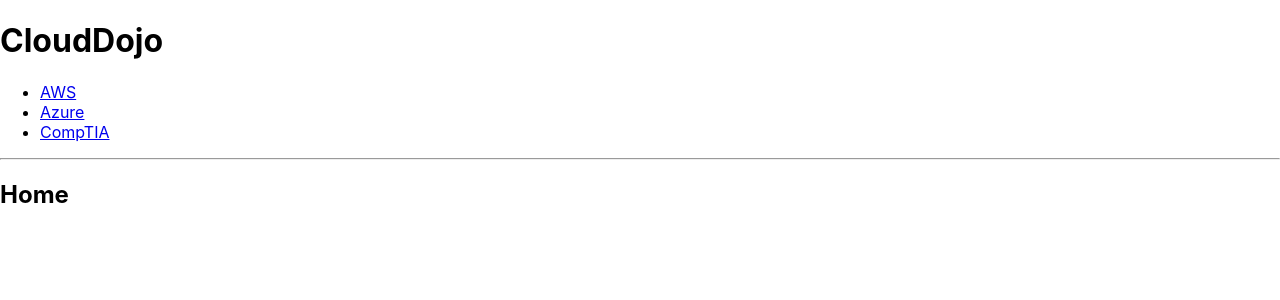
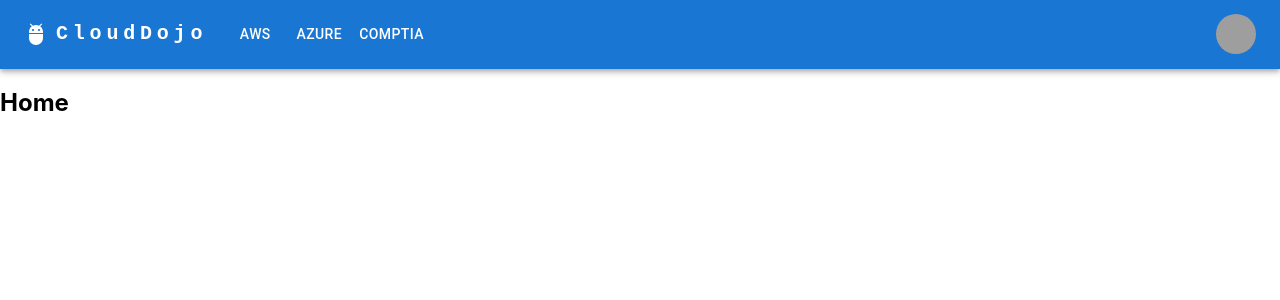
Before and after one commit to ehoover3/clouddojo, a React (Create React App) app: page / in a window 1280 px wide. Shown: the top 300 px of the page. Built offline with nearby package versions, Linux system fonts and the light colour scheme; grey boxes are pictures that could not be loaded.

Commit message:
added material ui and a navbar

```diff
--- a/src/App.tsx
+++ b/src/App.tsx
@@ -17,14 +17,13 @@
 import Azure from "./routes/Azure";
 import CompTIA from "./routes/CompTIA";
 import NoMatch from "./routes/NoMatch";
+import Navigation from "./layouts/Navigation";
 
 export default function App() {
   return (
     <div>
-      <h1>CloudDojo</h1>
-
       <Routes>
-        <Route path='/' element={<Layout />}>
+        <Route path='/' element={<Navigation />}>
           <Route index element={<Home />} />
 
           <Route path='aws' element={<AWS />} />
@@ -51,26 +50,3 @@
     </div>
   );
 }
-
-function Layout() {
-  return (
-    <div>
-      <nav>
-        <ul>
-          <li>
-            <Link to='/aws'>AWS</Link>
-          </li>
-          <li>
-            <Link to='/azure'>Azure</Link>
-          </li>
-          <li>
-            <Link to='/comptia'>CompTIA</Link>
-          </li>
-        </ul>
-      </nav>
-      <hr />
-
-      <Outlet />
-    </div>
-  );
-}
--- a/src/components/Quiz/QuizView.tsx
+++ b/src/components/Quiz/QuizView.tsx
@@ -9,7 +9,7 @@
   useEffect(() => {
     const handleKeyPress = (event: KeyboardEvent) => {
       if (event.key >= "1" && event.key <= "4" && !isFeedbackShowing) {
-        const optionIndex = parseInt(event.key) - 1; // Convert key press to index
+        const optionIndex = parseInt(event.key) - 1;
         setSelectedAnswer(optionIndex);
         handleButtonClick(optionIndex);
       }
--- /dev/null
+++ b/src/layouts/Navigation.tsx
@@ -0,0 +1,149 @@
+import * as React from "react";
+import { Outlet, Link } from "react-router-dom";
+import AppBar from "@mui/material/AppBar";
+import Box from "@mui/material/Box";
+import Toolbar from "@mui/material/Toolbar";
+import IconButton from "@mui/material/IconButton";
+import Typography from "@mui/material/Typography";
+import Menu from "@mui/material/Menu";
+import MenuIcon from "@mui/icons-material/Menu";
+import Container from "@mui/material/Container";
+import Avatar from "@mui/material/Avatar";
+import Button from "@mui/material/Button";
+import Tooltip from "@mui/material/Tooltip";
+import MenuItem from "@mui/material/MenuItem";
+import AdbIcon from "@mui/icons-material/Adb";
+
+const pages = ["AWS", "Azure", "CompTIA"];
+const settings = ["Profile", "Account", "Dashboard", "Logout"];
+
+function ResponsiveAppBar() {
+  const [anchorElNav, setAnchorElNav] = React.useState<null | HTMLElement>(null);
+  const [anchorElUser, setAnchorElUser] = React.useState<null | HTMLElement>(null);
+
+  const handleOpenNavMenu = (event: React.MouseEvent<HTMLElement>) => {
+    setAnchorElNav(event.currentTarget);
+  };
+  const handleOpenUserMenu = (event: React.MouseEvent<HTMLElement>) => {
+    setAnchorElUser(event.currentTarget);
+  };
+
+  const handleCloseNavMenu = () => {
+    setAnchorElNav(null);
+  };
+
+  const handleCloseUserMenu = () => {
+    setAnchorElUser(null);
+  };
+
+  return (
+    <AppBar position='static'>
+      <Container maxWidth='xl'>
+        <Toolbar disableGutters>
+          <AdbIcon sx={{ display: { xs: "none", md: "flex" }, mr: 1 }} />
+          <Typography
+            variant='h6'
+            noWrap
+            component='a'
+            href='#app-bar-with-responsive-menu'
+            sx={{
+              mr: 2,
+              display: { xs: "none", md: "flex" },
+              fontFamily: "monospace",
+              fontWeight: 700,
+              letterSpacing: ".3rem",
+              color: "inherit",
+              textDecoration: "none",
+            }}>
+            CloudDojo
+          </Typography>
+          <Box sx={{ flexGrow: 1, display: { xs: "flex", md: "none" } }}>
+            <IconButton
+              size='large'
+              aria-label='account of current user'
+              aria-controls='menu-appbar'
+              aria-haspopup='true'
+              onClick={handleOpenNavMenu}
+              color='inherit'>
+              <MenuIcon />
+            </IconButton>
+            <Menu
+              id='menu-appbar'
+              anchorEl={anchorElNav}
+              anchorOrigin={{
+                vertical: "bottom",
+                horizontal: "left",
+              }}
+              keepMounted
+              transformOrigin={{
+                vertical: "top",
+                horizontal: "left",
+              }}
+              open={Boolean(anchorElNav)}
+              onClose={handleCloseNavMenu}
+              sx={{
+                display: { xs: "block", md: "none" },
+              }}>
+              {pages.map((page) => (
+                <MenuItem key={page} onClick={handleCloseNavMenu}>
+                  <Link to={`/${page.toLowerCase()}`} style={{ textDecoration: "none" }}>
+                    <Typography textAlign='center'>{page}</Typography>
+                  </Link>
+                </MenuItem>
+              ))}
+            </Menu>
+          </Box>
+          <Box sx={{ flexGrow: 1, display: { xs: "none", md: "flex" } }}>
+            {pages.map((page) => (
+              <Button
+                key={page}
+                component={Link}
+                to={`/${page.toLowerCase()}`}
+                sx={{ my: 2, color: "white", textDecoration: "none" }}
+                onClick={handleCloseNavMenu}>
+                {page}
+              </Button>
+            ))}
+          </Box>
+          <Box sx={{ flexGrow: 0 }}>
+            <Tooltip title='Open settings'>
+              <IconButton onClick={handleOpenUserMenu} sx={{ p: 0 }}>
+                <Avatar alt='Remy Sharp' src='/static/images/avatar/2.jpg' />
+              </IconButton>
+            </Tooltip>
+            <Menu
+              sx={{ mt: "45px" }}
+              id='menu-appbar'
+              anchorEl={anchorElUser}
+              anchorOrigin={{
+                vertical: "top",
+                horizontal: "right",
+              }}
+              keepMounted
+              transformOrigin={{
+                vertical: "top",
+                horizontal: "right",
+              }}
+              open={Boolean(anchorElUser)}
+              onClose={handleCloseUserMenu}>
+              {settings.map((setting) => (
+                <MenuItem key={setting} onClick={handleCloseUserMenu}>
+                  <Typography textAlign='center'>{setting}</Typography>
+                </MenuItem>
+              ))}
+            </Menu>
+          </Box>{" "}
+        </Toolbar>
+      </Container>
+    </AppBar>
+  );
+}
+
+export default function NavigationWithAppBar() {
+  return (
+    <div>
+      <ResponsiveAppBar />
+      <Outlet />
+    </div>
+  );
+}
```
Also changed, not shown: package.json (+9 -3 lines), 1 other file (tests, documents, lock files or other folders).
